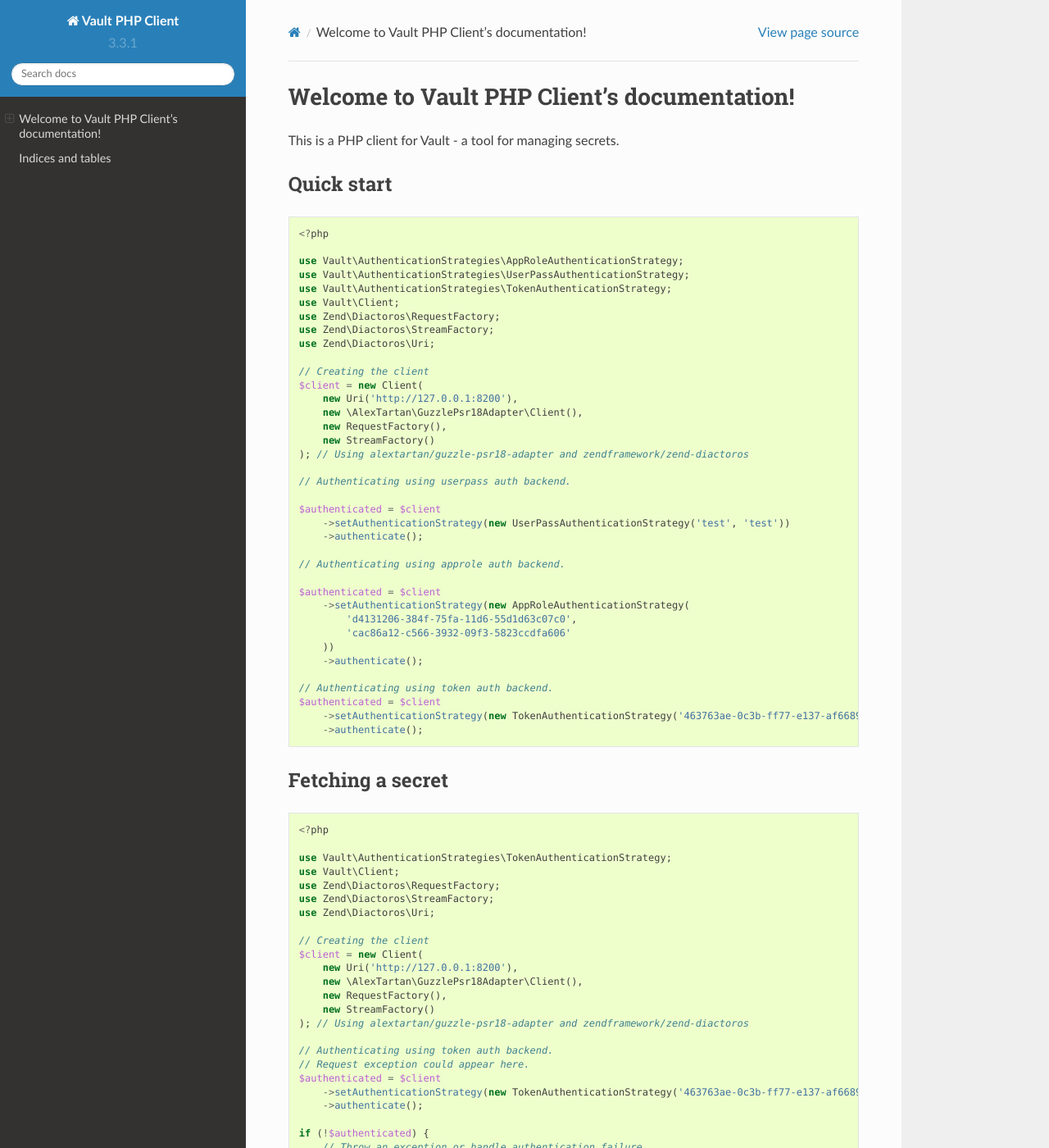
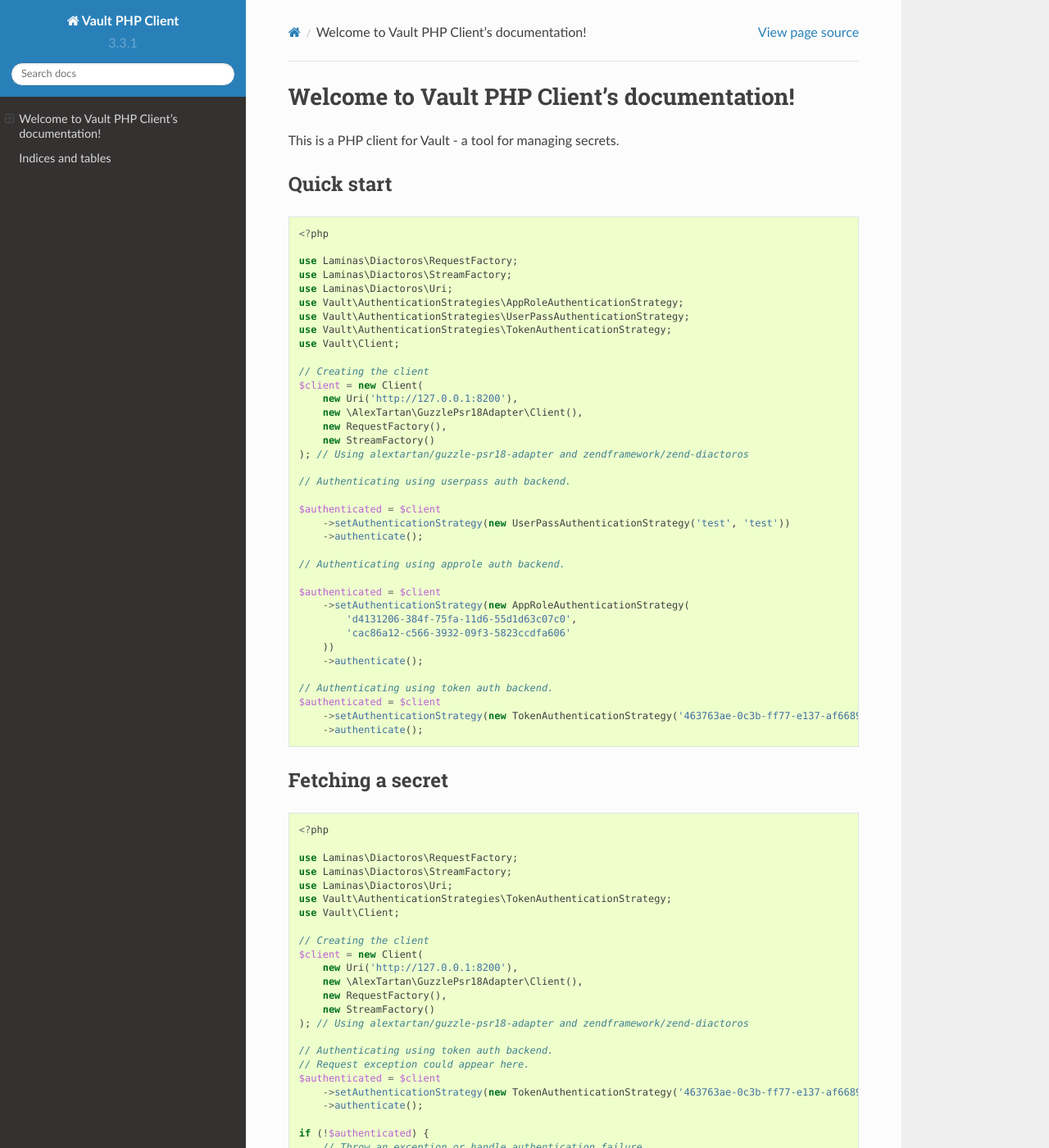
Before and after one commit to CSharpRU/vault-php, a Sphinx documentation site: the page built from docs/index.rst, in a window 1280 px wide and 1400 px high. Shown: the whole window at 82% size. Built offline with Sphinx 7.4.7 and the Read the Docs theme 2.0.0, drawn with Linux system fonts in a browser that asks for light colours.

Commit message:
Updates to current namepsace of laminas-diactoros (previously zend-diactoros)
Signed-off-by: Andi Rückauer <arueckauer@gmail.com>

```diff
--- a/docs/index.rst
+++ b/docs/index.rst
@@ -19,13 +19,13 @@
 
     <?php
 
+    use Laminas\Diactoros\RequestFactory;
+    use Laminas\Diactoros\StreamFactory;
+    use Laminas\Diactoros\Uri;
     use Vault\AuthenticationStrategies\AppRoleAuthenticationStrategy;
     use Vault\AuthenticationStrategies\UserPassAuthenticationStrategy;
     use Vault\AuthenticationStrategies\TokenAuthenticationStrategy;
     use Vault\Client;
-    use Zend\Diactoros\RequestFactory;
-    use Zend\Diactoros\StreamFactory;
-    use Zend\Diactoros\Uri;
 
     // Creating the client
     $client = new Client(
@@ -62,11 +62,11 @@
 
     <?php
 
+    use Laminas\Diactoros\RequestFactory;
+    use Laminas\Diactoros\StreamFactory;
+    use Laminas\Diactoros\Uri;
     use Vault\AuthenticationStrategies\TokenAuthenticationStrategy;
     use Vault\Client;
-    use Zend\Diactoros\RequestFactory;
-    use Zend\Diactoros\StreamFactory;
-    use Zend\Diactoros\Uri;
 
     // Creating the client
     $client = new Client(
```
Also changed, not shown: 4 other files.
